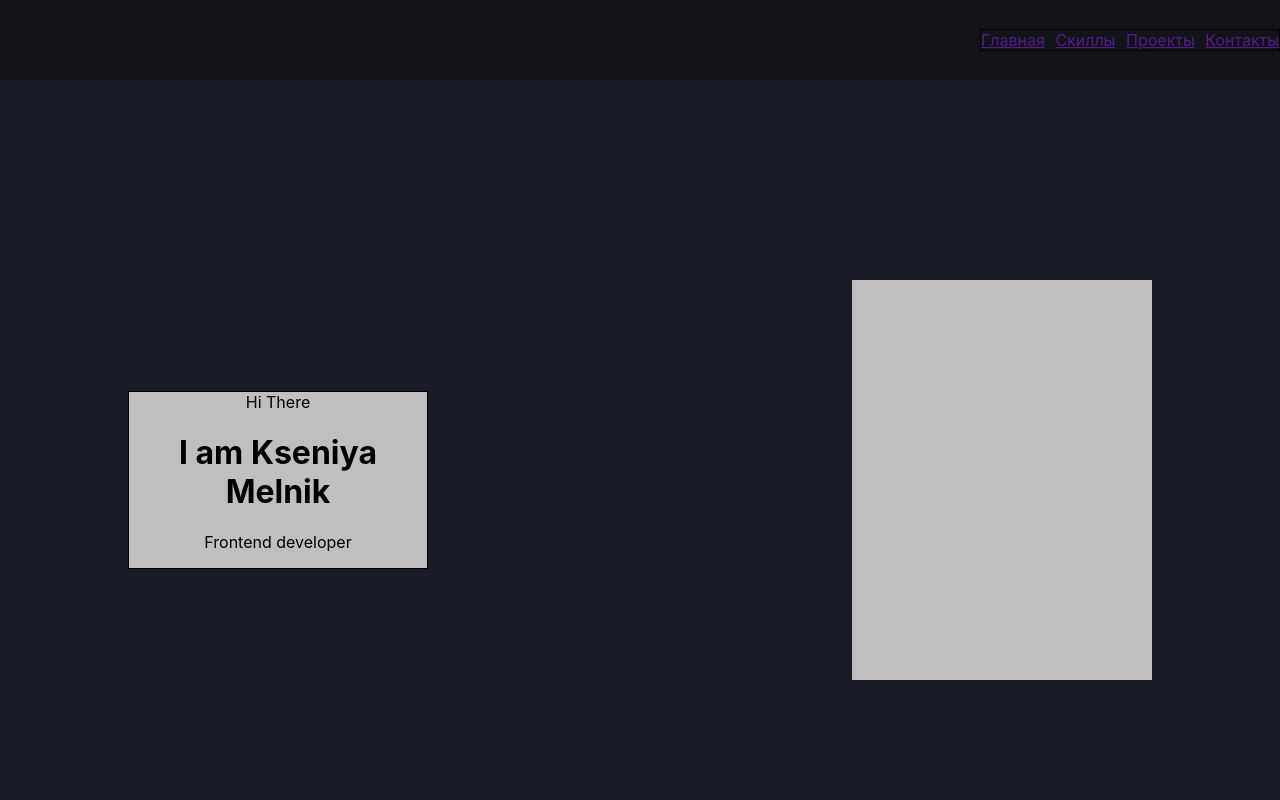
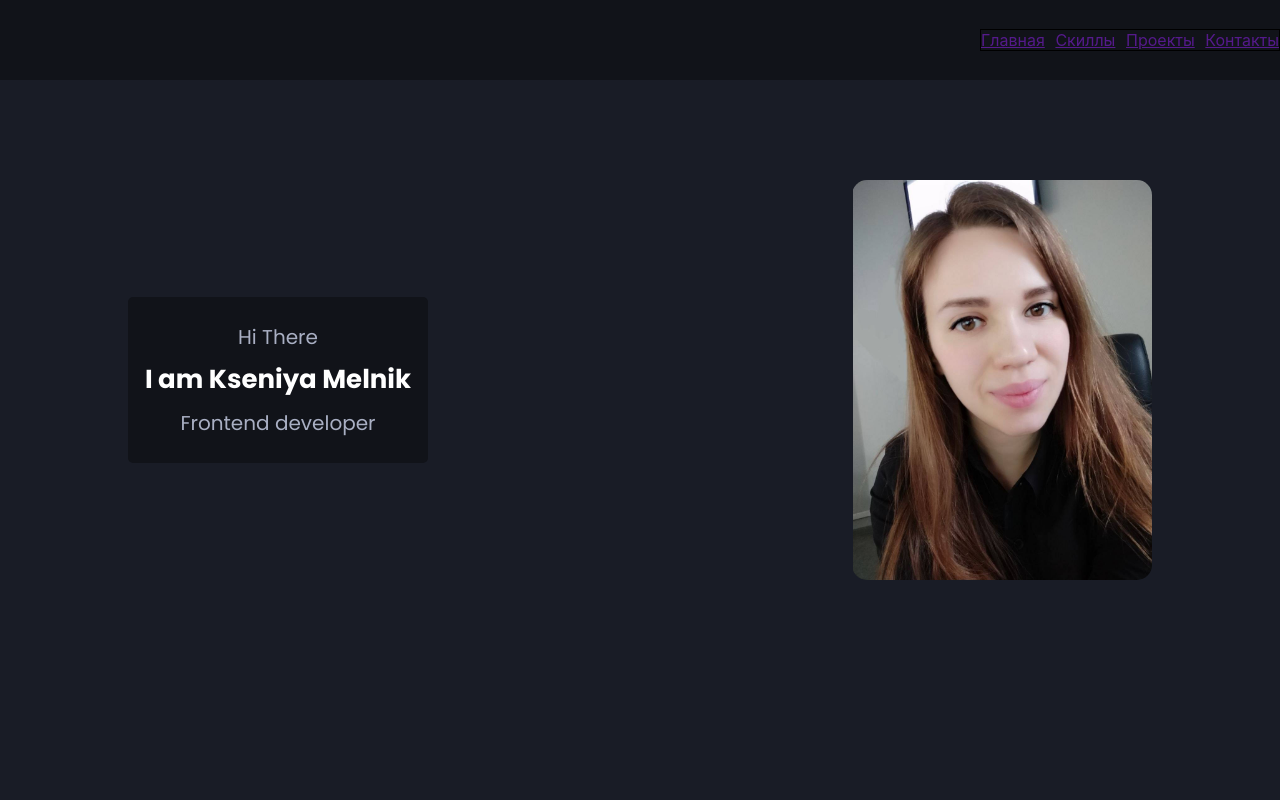
Before and after one commit to KseniyaMelnik/portfolio-react, a React (Create React App) app: page / in a window 1280 px wide. Shown: the top 800 px of the page. Built offline with nearby package versions, Linux system fonts and the light colour scheme.

Commit message:
feat: add styles to main block

```diff
--- a/src/main/Main.js
+++ b/src/main/Main.js
@@ -1,17 +1,24 @@
 import React from "react";
 import style from './Main.module.scss';
 import styleContainer from '../common/styles/style.module.css'
+import avatar from "../assets/image/avatar.jpg"
+
 
 function Main() {
+    const avatarStyle = {
+        backgroundImage: `url(${avatar})`,
+    };
     return (
         <div className={style.main}>
-            <div className={styleContainer.container}>
+            <div className={`${styleContainer.container} ${style.container}`}>
                 <div className={style.text}>
                     <span>Hi There</span>
-                    <h1>I am Kseniya Melnik</h1>
-                    <p>Frontend developer</p>
+                    <h1 className={style.title}>I am Kseniya Melnik</h1>
+                    <span>Frontend developer</span>
                 </div>
-                <div className={style.photo}></div>
+                <div style={avatarStyle} className={style.photo}>
+                </div>
+
             </div>
         </div>
     );
--- a/src/main/Main.module.scss
+++ b/src/main/Main.module.scss
@@ -1,16 +1,32 @@
 @import './../common/styles/sass/variables';
+@import './../common/styles/sass/mixins';
 
 .main {
-    height: 100vh;
+    min-height: 100vh;
     background-color: $bgSecondColor;
+    .container {
+        @media screen and (max-width: 749px) {
+            justify-content: center;
+        }
+
         .text {
+            padding: 30px 0;
             width: 300px;
-        border: 1px solid;
-        background-color: #c0bebe;
+            background-color: $bgColor;
+            border-radius: 5px;
+            @include text(20px, 1.0, 400, $textColor);
+            .title {
+                @include text(26px, 1.2, 700, $titleColor);
             }
+        }
+
         .photo {
             width: 300px;
             height: 400px;
-        background-color: #c0bebe;
+            background-size: contain;
+            background-position: center;
+            background-repeat: no-repeat;
+            border-radius: 15px;
         }
     }
+}
```
Also changed, not shown: src/assets/image/avatar.jpg (added). Lines whose indentation alone changed are shown as unchanged.
